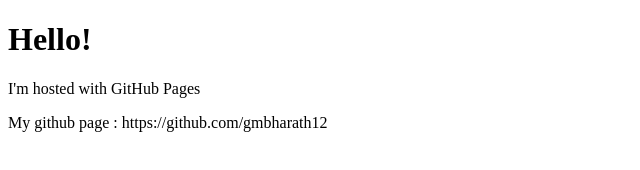
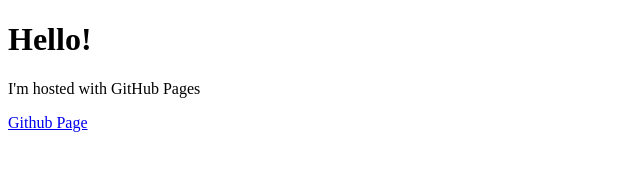
Before and after one commit to gmbharath12/gmbharath12.github.io, a plain HTML site: page index.html in a window 1280 px wide. Shown: the whole page, without its empty margins (0-640 px from the left). Drawn offline with Linux system fonts and the light colour scheme.

Commit message:
Update index.html

```diff
--- a/index.html
+++ b/index.html
@@ -7,6 +7,6 @@
 <body>
     <h1>Hello!</h1>
     <p>I'm hosted with GitHub Pages</p>
-    <p>My github page : https://github.com/gmbharath12</p>
+    <a href="https://github.com/gmbharath12">Github Page</a>
 </body>
 </html>
```
